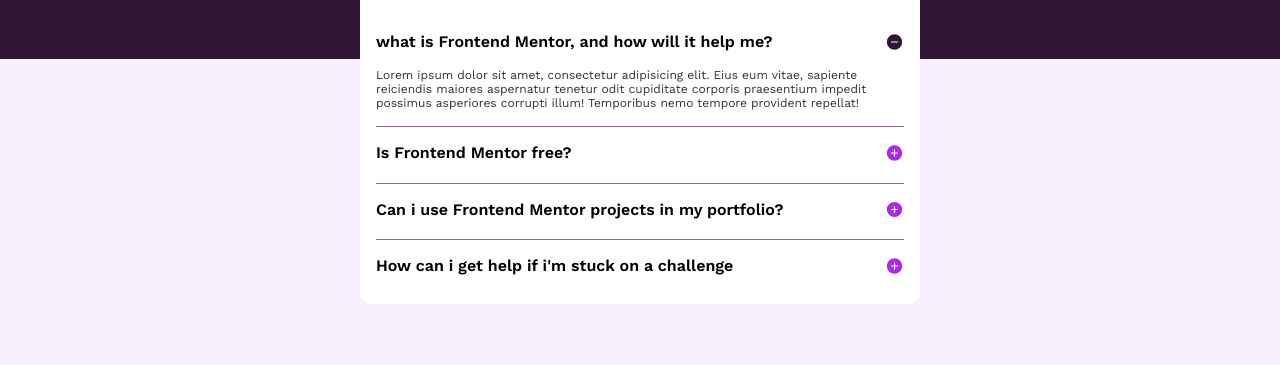
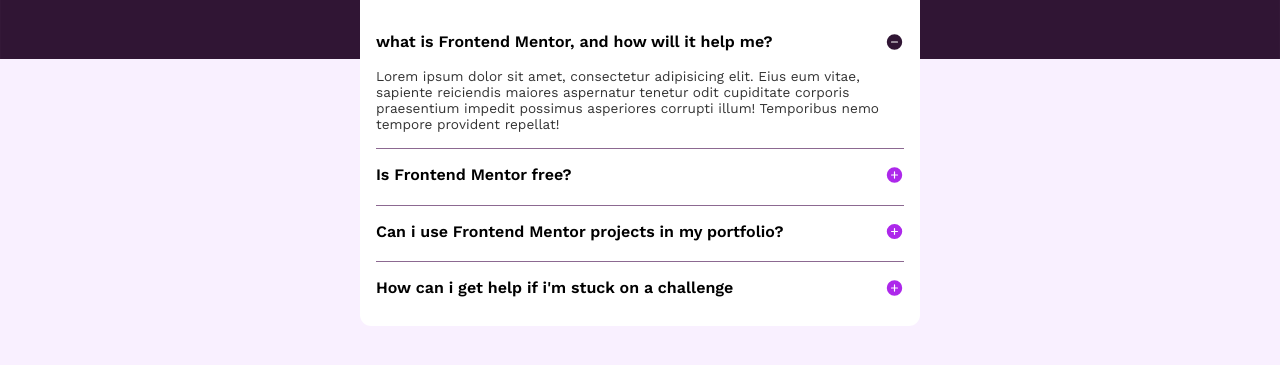
Before and after one commit to 2Clight/faq-acco-ab, a plain HTML site: page index.html in a window 1280 px wide. Both pictures are taken after a click on the element "what is Frontend Mentor, and how will it help me?". Shown: the part 225-590 px from the top of the page. Drawn offline with nearby package versions, Linux system fonts and the light colour scheme.

Commit message:
Update style.css

```diff
--- a/style.css
+++ b/style.css
@@ -28,7 +28,7 @@ h3{
 }
 p{
     opacity: 0.8;
-    font-size: 0.75rem;
+    font-size: 0.85rem;
 
 }
 .mobile-background {
```
